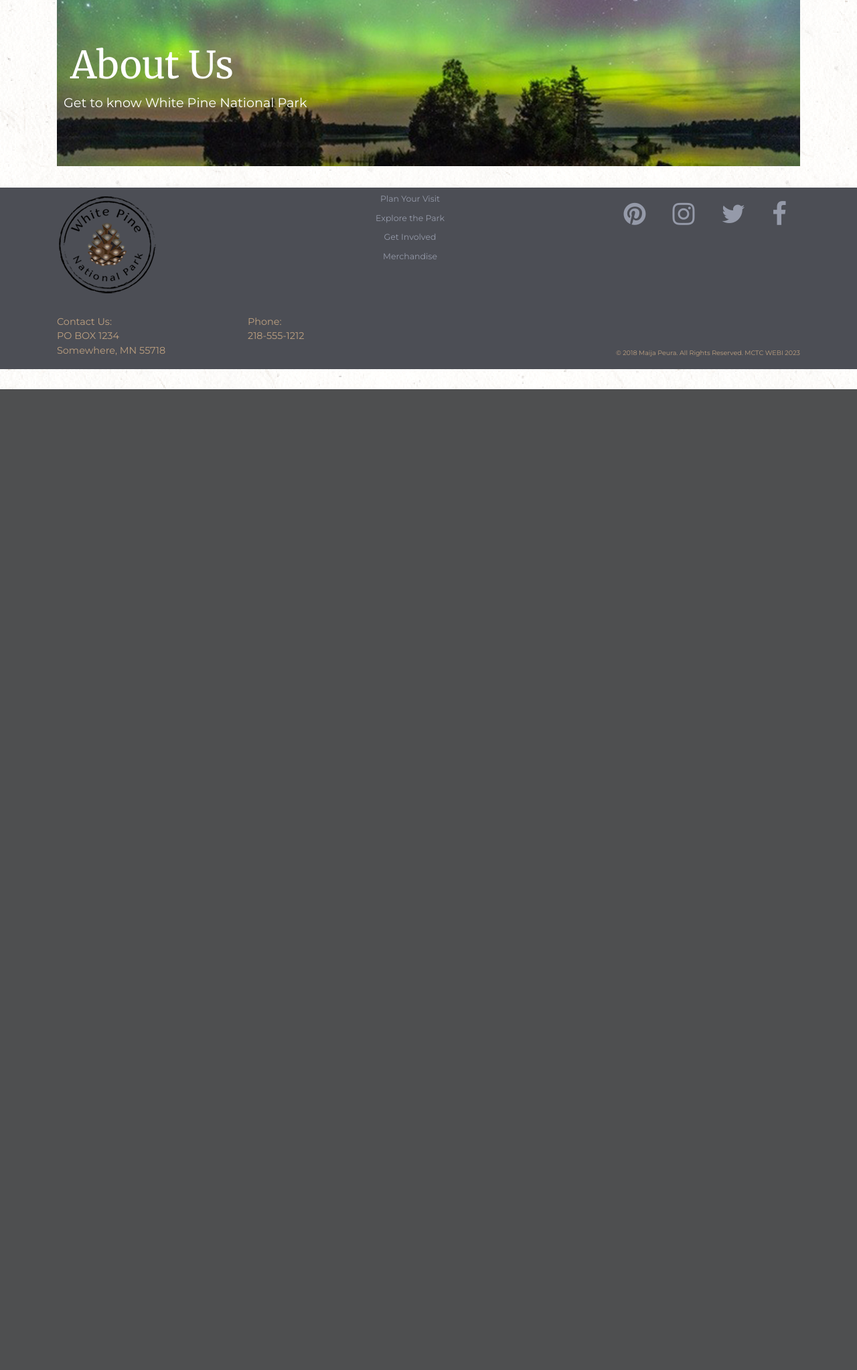
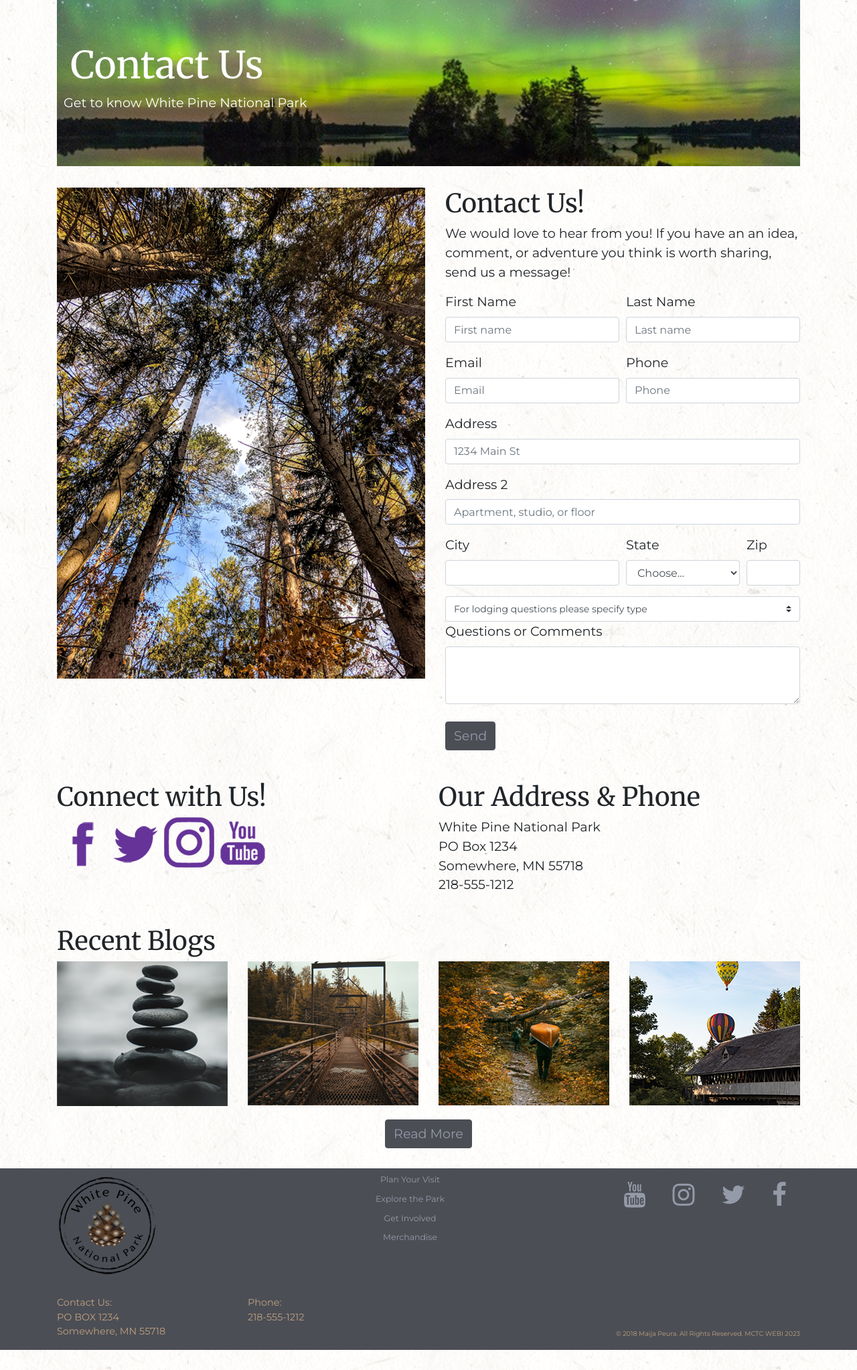
Before and after one commit to Maija-Peura/maija-peura.github.io, a PHP site: page /white_pine/contact.html in a window 1280 px wide. Shown: the part 303-2348 px from the top of the page at 67% size. Before the commit the page ends 884 px from the top, so only its background shows below. Run offline with PHP 8.4, Linux system fonts and the light colour scheme; some web fonts are replaced.

Commit message:
added files

```diff
--- a/white_pine/construction.html
+++ b/white_pine/construction.html
@@ -148,7 +148,7 @@
                     <li><a href="https://www.facebook.com/"><span class="fa fa-facebook fa-2x" aria-hidden="true"></span></a></li>
                     <li><a href="https://twitter.com/" title=""><span class="fa fa-twitter fa-2x" aria-hidden="true"></span></a></li>
                     <li><a href="https://www.instagram.com/" title=""><span class="fa fa-instagram fa-2x" aria-hidden="true"></span></a></li>
-                    <li><a href="https://www.pinterest.com/"><span class="fa fa-pinterest fa-2x" aria-hidden="true"></span></a></li>
+                    <li><a href="https://www.youtube.com/"><span class="fa fa-youtube fa-2x" aria-hidden="true"></span></a></li>
                 </ul>
             </div>
 
--- a/white_pine/contact.html
+++ b/white_pine/contact.html
@@ -107,7 +107,7 @@
 <!--BEGIN JUMBOTRON-->
  <div class="container">
     <div class="jumbotron jumbotron-fluid conimg">
-      <h1 class="display-4">About Us</h1>
+      <h1 class="display-4">Contact Us</h1>
         <p>Get to know White Pine National Park</p>
     </div>
 </div>
@@ -115,14 +115,164 @@
 <!--END JUMBOTRON-->
 
 
+<div class="container"><!--BEGIN MIDDLE-->
+  <div class="row">
+    <div class="col-sm">
+      <img class="img-responsive" src="images/trees.jpg" alt="trees">
+    </div>
+
+    <div class="col-sm">
+      <h2>Contact Us!</h2>
+        <p>We would love to hear from you! If you have an an idea, comment, or adventure you think is worth sharing, send us a message!</p>
+        <form>
+              <div class="form-row">
+                <div class="form-group col-md-6">
+                  <label for="inputFirstName">First Name</label>
+                    <input type="text" class="form-control" placeholder="First name">
+                </div>
+                <div class="form-group col-md-6">
+                    <label for="inputLastName">Last Name</label>
+                  <input type="text" class="form-control" placeholder="Last name">
+                </div>
+              </div>
+            <div class="form-row">
+                <div class="form-group col-md-6">
+                  <label for="inputEmail4">Email</label>
+                  <input type="email" class="form-control" id="inputEmail4" placeholder="Email">
+                </div>
+                <div class="form-group col-md-6">
+                  <label for="inputPhone">Phone</label>
+                  <input type="password" class="form-control" id="inputPassword4" placeholder="Phone">
+                </div>
+          </div>
+          <div class="form-group">
+            <label for="inputAddress">Address</label>
+            <input type="text" class="form-control" id="inputAddress" placeholder="1234 Main St">
+          </div>
+          <div class="form-group">
+            <label for="inputAddress2">Address 2</label>
+            <input type="text" class="form-control" id="inputAddress2" placeholder="Apartment, studio, or floor">
+          </div>
+          <div class="form-row">
+            <div class="form-group col-md-6">
+              <label for="inputCity">City</label>
+              <input type="text" class="form-control" id="inputCity">
+            </div>
+            <div class="form-group col-md-4">
+              <label for="inputState">State</label>
+              <select id="inputState" class="form-control">
+                <option selected>Choose...</option>
+                <option>...</option>
+              </select>
+            </div>
+            <div class="form-group col-md-2">
+              <label for="inputZip">Zip</label>
+              <input type="text" class="form-control" id="inputZip">
+            </div>
+          </div>
+            <select class="custom-select form-control-sm">
+              <option selected>For lodging questions please specify type</option>
+              <option value="1">Rustic Cabins</option>
+              <option value="2">Rv's</option>
+              <option value="3">Yurts</option>
+            <option value="3">Tent Camping</option>
+            </select>
+
+            <div class="form-group">
+    <label for="exampleFormControlComments1">Questions or Comments</label>
+    <textarea class="form-control" id="exampleFormControlTextarea1" rows="3"></textarea>
+  </div>
+          <div class="form-row ctc">
+          <div class="form-group col-md-2">
+            <button type="submit" class="btn btn-primary">Send</button>
+            </div>
+          </div>
+    </form>
+    </div>
+   </div>
+</div><!--END MIDDLE-->
+
+<div class="container">
+    <div class="row">
+        <div class="col col-sm-6">
+        <h2>Connect with Us!</h2>
+            <img class="img-responsive" src="images/facebook.png" alt="facebook">
+            <img class="img-responsive" src="images/twitter.png" alt="twitter">
+            <img class="img-responsive" src="images/Instagram.png" alt="instagram">
+            <img class="img-responsive" src="images/youtube.png" alt="pinterest">
+        </div>
+
+        <div class="col col-sm-6">
+        <h2>Our Address & Phone</h2>
+            <p>White Pine National Park<br>
+                PO Box 1234 <br>
+                Somewhere, MN  55718<br>
+                218-555-1212
+
+            </p>
+
+        </div>
+
+    </div>
+</div>
 
 
 
 
 
+<div class="container">
+    <h2>Recent Blogs</h2>
+        <div class="row blog">
+            <div class="col-sm-3 col thumbs">
+                <div class="hovereffect">
+                    <img class="img-responsive" src="images/rocks.png" alt="rocks">
+                    <div class="overlay">
+                       <h2>Yoga in the woods</h2>
+                       <a class="info" href="construction.html">Read More</a>
+                    </div>
+                </div>
+            </div>
 
+            <div class="col-sm-3 col thumbs">
+                <div class="hovereffect">
+                    <img class="img-responsive" src="images/hiking.jpg" alt="hiking bridge">
+                    <div class="overlay">
+                       <h2>Bridge Reopening</h2>
+                       <a class="info" href="construction.html">Read More</a>
+                    </div>
+                </div>
+            </div>
 
+            <div class="col-sm-3 col thumbs">
+                <div class="hovereffect">
+                    <img class="img-responsive" src="images/portage2.jpg" alt="portaging">
+                    <div class="overlay">
+                       <h2>The Unforgettable Experience</h2>
+                       <a class="info" href="construction.html">Read More</a>
+                    </div>
+                </div>
+            </div>
 
+            <div class="col-sm-3 col thumbs">
+                <div class="hovereffect">
+                    <img class="img-responsive" src="images/hotAir.jpg" alt="hot air baloons">
+                    <div class="overlay">
+                       <h2>It's a bird...it's a plane</h2>
+                       <a class="info" href="construction.html">Read More</a>
+                    </div>
+                </div>
+            </div>
+        </div>
+
+    <div class="container">
+        <div class="row more">
+            <div class="col-sm-12 center-block">
+                <button type="submit" class="btn btn-primary center-block">Read More</button>
+            </div>
+        </div>
+    </div>
+
+</div>
 
 
 <!--FOOTER BEGIN-->
@@ -148,7 +298,7 @@
                     <li><a href="https://www.facebook.com/"><span class="fa fa-facebook fa-2x" aria-hidden="true"></span></a></li>
                     <li><a href="https://twitter.com/" title=""><span class="fa fa-twitter fa-2x" aria-hidden="true"></span></a></li>
                     <li><a href="https://www.instagram.com/" title=""><span class="fa fa-instagram fa-2x" aria-hidden="true"></span></a></li>
-                    <li><a href="https://www.pinterest.com/"><span class="fa fa-pinterest fa-2x" aria-hidden="true"></span></a></li>
+                    <li><a href="https://www.youtube.com/"><span class="fa fa-youtube fa-2x" aria-hidden="true"></span></a></li>
                 </ul>
             </div>
 
--- a/white_pine/css/custom.css
+++ b/white_pine/css/custom.css
@@ -77,6 +77,10 @@ body {
     background:#4c4e55;
     border-color: #4c4e55;
 
+}
+
+.ctc {
+    padding-top:10px;
 }
 
 .btn-primary:not(:disabled):not(.disabled).active {
@@ -404,6 +404,11 @@ transition-delay:.2s;
 
 .list-group-item {
     border: none;s
+}
+
+.more {
+    text-align: center;
+    padding-top: 20px;
 }
 
 /*END BODY STYLES*/
```
Also changed, not shown: other parts of white_pine/css/custom.css (+46 -50 lines), white_pine/camping.html (+51 -3 lines), white_pine/flora_fauna.html (+59 -1 lines), white_pine/index.html (+9 -1 lines), white_pine/images/Instagram.png, white_pine/images/facebook.png, white_pine/images/trees.jpg (added), white_pine/images/twitter.png, white_pine/images/youtube.png.
